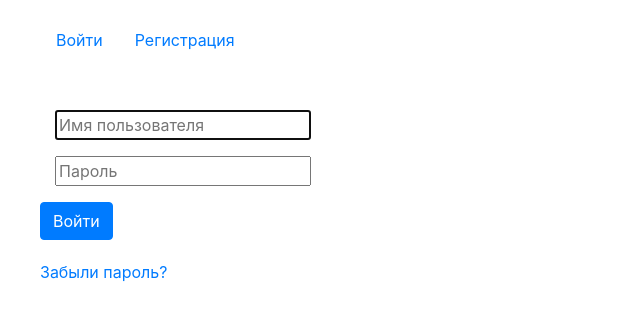
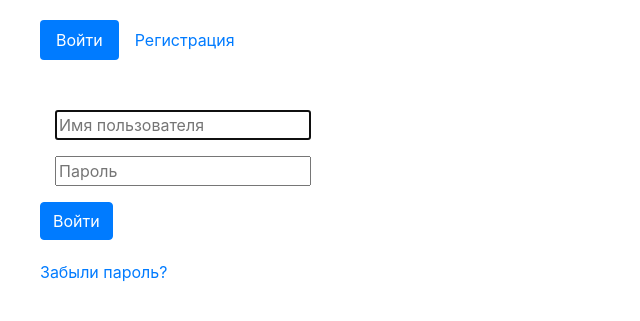
Before and after one commit to sophiekh/django_dataapp, a Django app: page /accounts/login/ in a window 1280 px wide. Shown: the top 321 px of the page, without its empty margins (0-640 px from the left). Run offline with Django 3.2, Linux system fonts and the light colour scheme; some libraries are stand-ins or nearby versions.

Commit message:
Minor markup fixes

```diff
--- a/templates/register.html
+++ b/templates/register.html
@@ -43,6 +43,6 @@
         <input type="password" name="password2" autocomplete="new-password" required="" id="id_password2" placeholder= "Подтвердите пароль">
         <small class="form-text text-muted">Введите, пожалуйста, пароль еще раз.</small>
       </div>
-      <button class= "btn btn-primary" type="submit">Зарегистрировать</button>
+      <button class= "btn btn-primary" type="submit">Зарегистрироваться</button>
     </form>
     {% endblock %}
--- a/templates/registration/login.html
+++ b/templates/registration/login.html
@@ -1,4 +1,15 @@
 {% extends "base_generic.html" %}
+{% block navbar%}
+    <nav class="nav nav-pills navigation">
+      {% if user.is_authenticated %}
+        <a class="nav-link active" href="/">Все данные</a>
+        <a class="nav-link" href="{% url 'logout'%}?next={{request.path}}">Выйти</a>
+      {% else %}
+        <a class="nav-link active" href="{% url 'login'%}?next={{request.path}}">Войти</a>
+        <a class="nav-link" href="{% url 'register'%}?next={{request.path}}">Регистрация</a>
+      {% endif %}
+    </nav>
+    {% endblock %}
 {% block content %}
 
   {% if form.errors %}
--- a/toolapp/views.py
+++ b/toolapp/views.py
@@ -179,7 +179,7 @@ def buildModel(dataset_pk, model_pk, result_pk, modelType, parameters):
         tree_parameters = {'min_samples_leaf': range(2, 5),
             'max_depth': range(2, X.shape[0] ),
             'max_features': range(2, features.size + 1)}
-        if (parameters["parameterSearchMethod"] == "Randomized search"):
+        if (parameters["parameterSearchMethod"] == "Случайный поиск"):
             tree_grid = RandomizedSearchCV(tree, tree_parameters,cv=counts.min(), n_jobs=-1,verbose=False)
         else:
                 tree_grid = GridSearchCV(tree, tree_parameters,cv=counts.min(), n_jobs=-1,verbose=False)
@@ -220,7 +220,7 @@ def createModelView(request, pk):
         dataset = Dataset.objects.get(pk = pk)
         df = pd.read_json(dataset.df).sort_index()
         classChosen = False if (dataset.classColumn == "") else True
-        return render(request, 'create_model.html', {'form': form, 'samples': df.shape[0], 'class': classChosen, 'dataset_pk': dataset.pk})
+        return render(request, 'create_model.html', {'form': form, 'samples': df.shape[0], 'class': classChosen, 'dataset_pk': dataset.pk, 'title': dataset.title})
 
 @login_required
 def getJobInfo(request, id):
```
Also changed, not shown: templates/create_model.html (+4 -3 lines).
